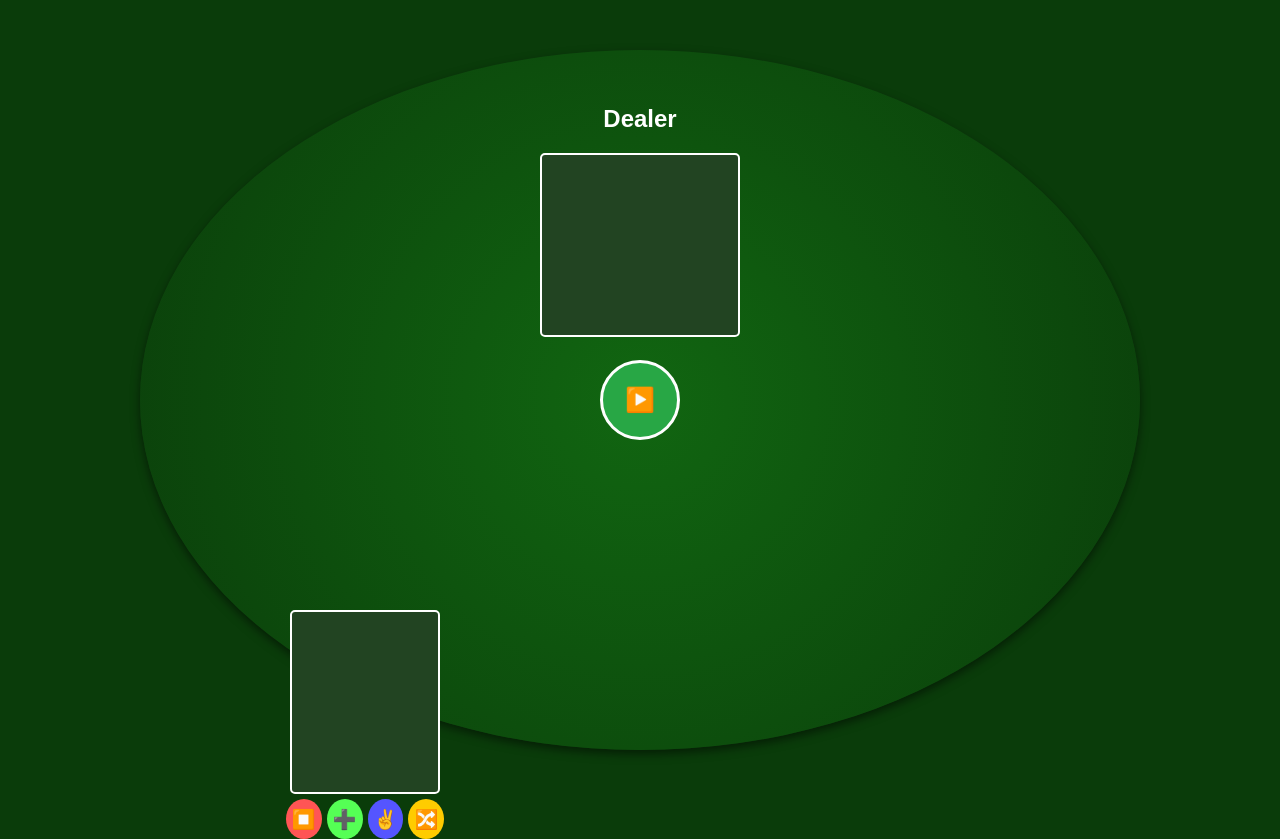
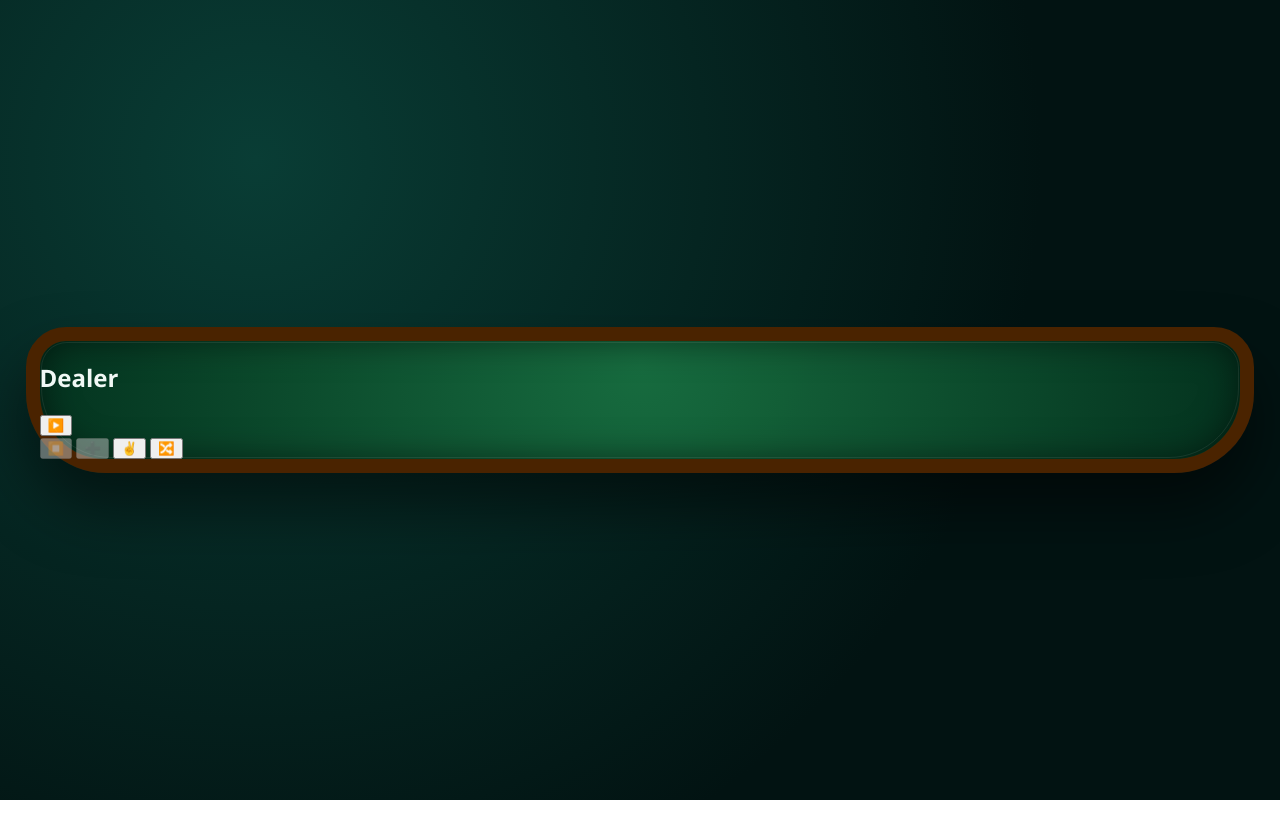
Before and after one commit to ewanax4/blackjack, a website with bundled scripts: page test.html in a window 1280 px wide. After the commit the page ends 800 px from the top, so only its background shows below. Built offline with nearby package versions, Linux system fonts and the light colour scheme.

Commit message:
Point root assets at enhanced theme

```diff
--- a/styles.css
+++ b/styles.css
@@ -1,176 +1,5 @@
-body {
-    margin: 0;
-    font-family: Arial, sans-serif;
-    background-color: #0a3c0a;
-    display: flex;
-    justify-content: center;
-    align-items: center;
-    height: 100vh;
-    color: white;
-}
+@import url("./src/css/style.css");
 
-.table {
-    position: relative;
-    background: radial-gradient(circle, #116611, #0a3c0a);
-    border-radius: 50%;
-    width: 95%;
-    max-width: 1000px; /* Increased size */
-    height: 700px; /* Increased size */
-    box-shadow: 0 4px 10px rgba(0, 0, 0, 0.5);
-    display: flex;
-    flex-direction: column;
-    justify-content: center;
-    align-items: center;
-}
-
-.dealer {
-    position: absolute;
-    top: 5%;
-    text-align: center;
-    width: 200px;
-}
-
-.dealer .cards {
-    display: flex;
-    flex-wrap: wrap;
-    gap: 10px;
-    padding: 10px;
-    min-height: 160px;
-    background-color: #224422;
-    border: 2px solid #fff;
-    border-radius: 5px;
-}
-
-.players {
-    position: relative;
-    width: 100%;
-    height: 100%;
-}
-
-.player {
-    position: absolute;
-    width: 150px;
-    text-align: center;
-}
-
-#player1 {
-    top: 80%;
-    left: 15%;
-}
-
-#player2 {
-    top: 80%;
-    left: 42%;
-}
-
-#player3 {
-    top: 80%;
-    left: 70%;
-}
-
-.player .bet-space {
-    margin: 5px 0;
-    font-size: 1.1em;
-}
-
-.player .cards {
-    display: flex;
-    flex-wrap: wrap;
-    gap: 10px;
-    padding: 10px;
-    min-height: 160px;
-    background-color: #224422;
-    border: 2px solid #fff;
-    border-radius: 5px;
-}
-
-.player .controls {
-    margin-top: 5px;
-    display: flex;
-    justify-content: center;
-    gap: 5px;
-}
-
-.player .controls .action {
-    width: 40px;
-    height: 40px;
-    border-radius: 50%;
-    border: none;
-    display: flex;
-    align-items: center;
-    justify-content: center;
-    font-size: 1.2em;
-    color: white;
-    cursor: pointer;
-}
-
-.player .controls .action.stand {
-    background-color: #ff5555; /* Red for Stand */
-}
-
-.player .controls .action.hit {
-    background-color: #55ff55; /* Green for Hit */
-}
-
-.player .controls .action.double {
-    background-color: #5555ff; /* Blue for Double */
-}
-
-.player .controls .action.split {
-    background-color: #ffcc00; /* Yellow for Split */
-}
-
-.player .controls .action:hover {
-    opacity: 0.8;
-}
-
-.player .controls .action:active {
-    transform: scale(0.95);
-}
-
-.play-dialog {
-    position: absolute;
-    top: 50%;
-    left: 50%;
-    transform: translate(-50%, -50%);
-}
-
-.play-dialog .deal {
-    width: 80px;
-    height: 80px;
-    border-radius: 50%;
-    border: 3px solid white;
-    background-color: #28a745;
-    color: white;
-    font-size: 1.5em;
-    cursor: pointer;
-    display: flex;
-    align-items: center;
-    justify-content: center;
-    transition: all 0.2s ease;
-}
-
-.play-dialog .deal:hover {
-    background-color: #218838;
-    transform: scale(1.05);
-}
-
-.play-dialog .deal:active {
-    transform: scale(0.95);
-}
-
-.card {
-    transition: transform 0.3s ease;
-}
-
-.card:hover {
-    transform: translateY(-10px);
-}
-
-.dealer .cards img,
-.player .cards img {
-    border-radius: 10px;
-    box-shadow: 0 2px 5px rgba(0, 0, 0, 0.2);
-    height: 150px;
-    width: 100px;
-}
+/* This root-level stylesheet now mirrors the enhanced casino table design
+   defined in src/css/style.css so opening index.html directly picks up the
+   upgraded experience.  Add any page-specific overrides below. */
```
Also changed, not shown: index.html (+1 -1 lines).
